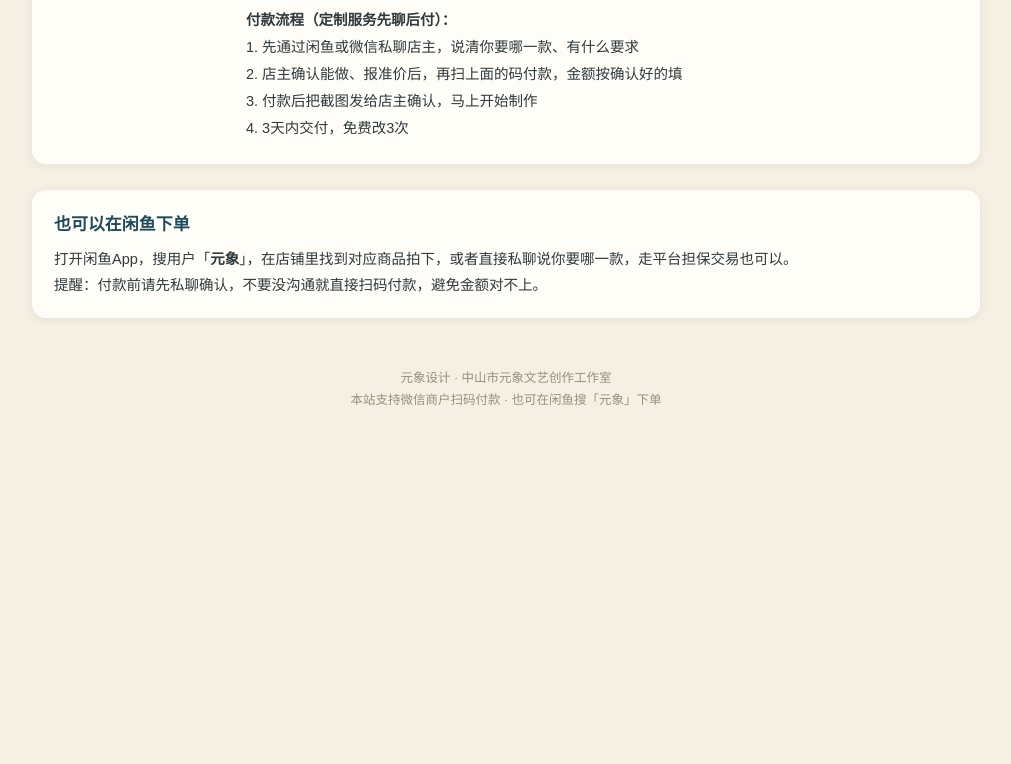
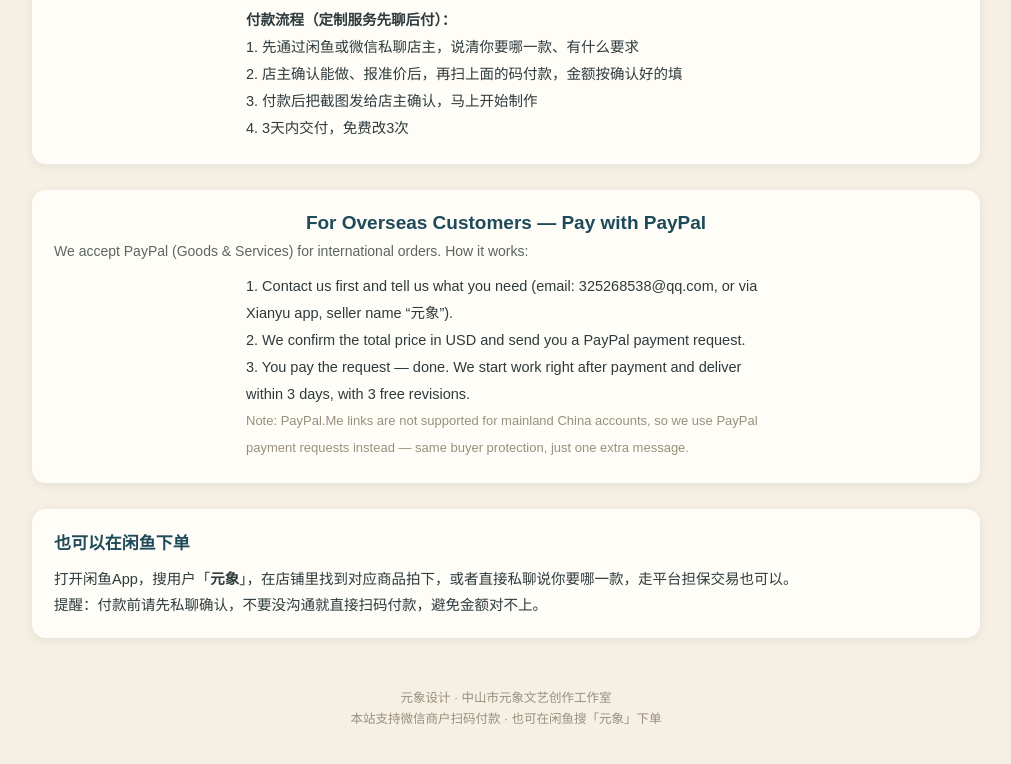
Before and after one commit to liangshishi513/liangshishi513.github.io, a plain HTML site: page yuanxiang/index.html in a window 1280 px wide. Shown: the part 2621-3385 px from the top of the page, without its empty margins (134-1145 px from the left). Before the commit the page ends 3066 px from the top, so only its background shows below. Drawn offline with Linux system fonts and the light colour scheme.

Commit message:
Add PayPal section for overseas customers

```diff
--- a/yuanxiang/index.html
+++ b/yuanxiang/index.html
@@ -169,6 +169,17 @@
     </div>
   </div>
 
+  <div id="pay" style="text-align:left;">
+    <h3 style="text-align:center;">For Overseas Customers — Pay with PayPal</h3>
+    <p>We accept PayPal (Goods &amp; Services) for international orders. How it works:</p>
+    <div class="steps">
+      1. Contact us first and tell us what you need (email: 325268538@qq.com, or via Xianyu app, seller name “元象”).<br>
+      2. We confirm the total price in USD and send you a PayPal payment request.<br>
+      3. You pay the request — done. We start work right after payment and deliver within 3 days, with 3 free revisions.<br>
+      <span style="color:#98907C; font-size:13px;">Note: PayPal.Me links are not supported for mainland China accounts, so we use PayPal payment requests instead — same buyer protection, just one extra message.</span>
+    </div>
+  </div>
+
   <div id="order">
     <h3>也可以在闲鱼下单</h3>
     打开闲鱼App，搜用户「<b>元象</b>」，在店铺里找到对应商品拍下，或者直接私聊说你要哪一款，走平台担保交易也可以。<br>
```
